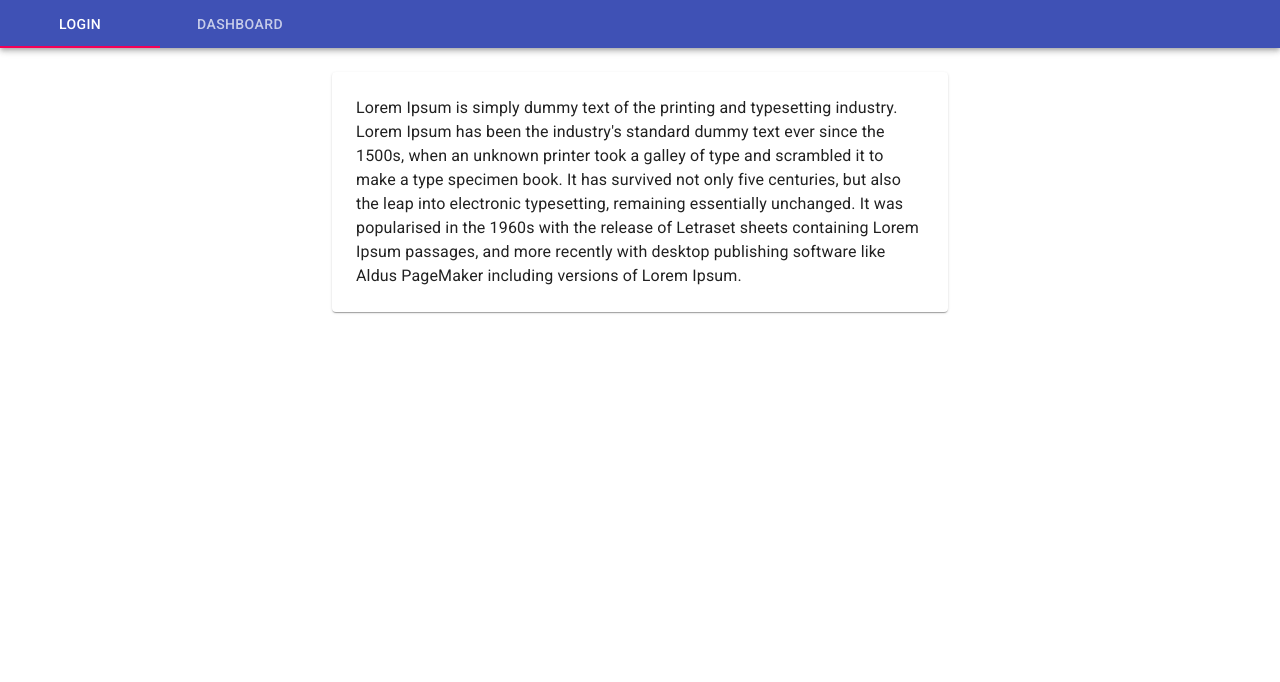
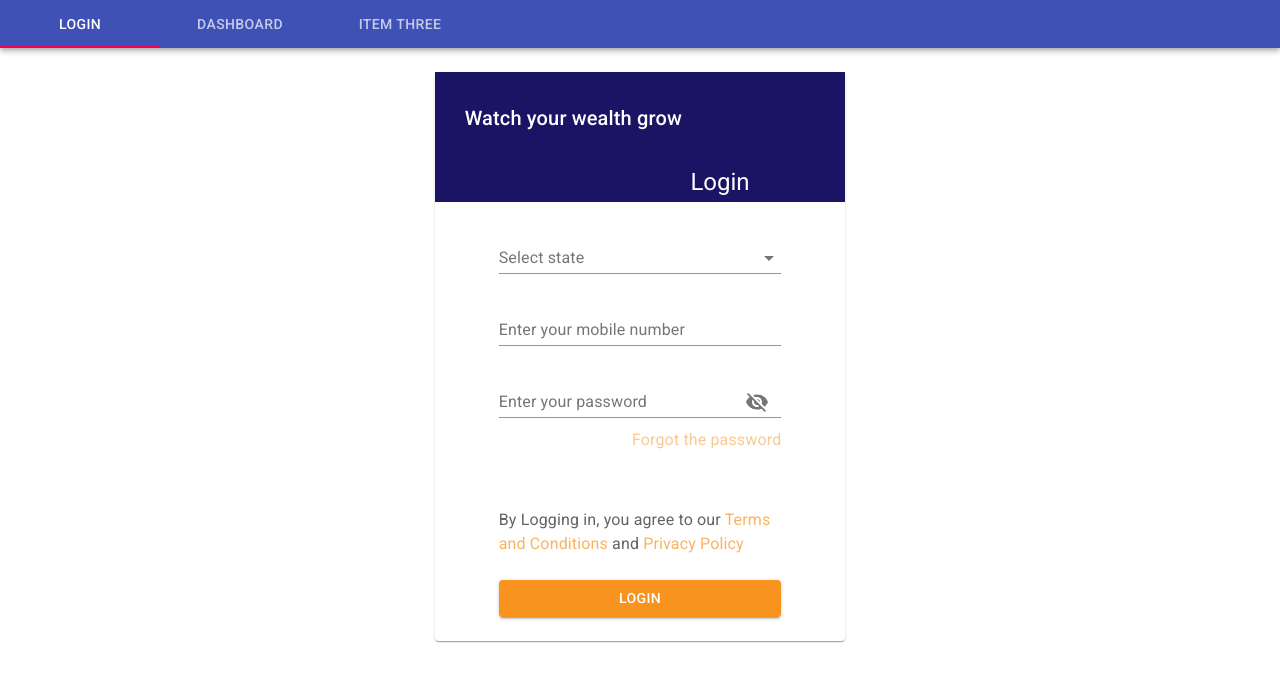
Before and after one commit to Srikanth910/sparkWeb, a React (Create React App) app: page / in a window 1280 px wide. Shown: the top 682 px of the page. Built offline with nearby package versions, Linux system fonts and the light colour scheme.

Commit message:
Login screen and Forgot screen

```diff
--- a/src/App.js
+++ b/src/App.js
@@ -4,6 +4,7 @@ import { AppBar, Tabs, Tab, Typography, Box } from "@material-ui/core";
 
 import Login from './components/Login';
 import Dashboard from './components/Dashboard';
+import Forgotpassword from "./components/Forgotpassword";
 
 function a11yProps(index) {
 
@@ -56,7 +57,7 @@ function App() {
         >
           <Tab label="Login" {...a11yProps(0)} />
           <Tab label="Dashboard" {...a11yProps(1)} />
-          {/* <Tab label="Item Three" {...a11yProps(2)} /> */}
+          <Tab label="Item Three" {...a11yProps(2)} />
         </Tabs>
       </AppBar>
       <TabPanel value={value} index={0}>
@@ -65,9 +66,9 @@ function App() {
       <TabPanel value={value} index={1}>
         <Dashboard />
       </TabPanel>
-      {/* <TabPanel value={value} index={2}>
-        Item Three
-      </TabPanel> */}
+      <TabPanel value={value} index={2}>
+        <Forgotpassword />
+      </TabPanel>
     </div>
   );
 }
--- /dev/null
+++ b/src/components/Forgotpassword.jsx
@@ -0,0 +1,57 @@
+import React from "react";
+import PropTypes from "prop-types";
+import { Grid, Paper, Typography, Box, TextField, Button } from "@material-ui/core";
+
+import States from "./States";
+
+const Forgotpassword = (props) => {
+  return (
+    <Grid container justify="center">
+      <Grid item xs={12} lg={4} sm={10} md={8}>
+        <Paper>
+          <Grid
+            container
+            direction="column"
+            style={{ height: "80px", background: "#1b1464", color: "white" }}
+          >
+            <Grid item style={{margin: 'auto'}}>
+              <Typography variant="h5">
+                Forgot password
+              </Typography>
+            </Grid>
+          </Grid>
+          <Box p={3} px={8}>
+            <Grid container direction="column">
+              <Grid item>
+                <States />
+              </Grid>
+              <Grid item style={{ marginTop: "1.5rem" }}>
+                <TextField
+                  type="number"
+                  id="standard-basic"
+                  fullWidth
+                  label="Enter your mobile number"
+                />
+              </Grid>
+
+              <Button
+                variant="contained"
+                style={{
+                  marginTop: "5rem",
+                  background: "#f7931e",
+                  color: "white",
+                }}
+              >
+                Submit
+              </Button>
+            </Grid>
+          </Box>
+        </Paper>
+      </Grid>
+    </Grid>
+  );
+};
+
+Forgotpassword.propTypes = {};
+
+export default Forgotpassword;
--- /dev/null
+++ b/src/components/States.jsx
@@ -0,0 +1,30 @@
+import React from "react";
+import PropTypes from "prop-types";
+import {
+
+    FormControl,
+    InputLabel,
+    MenuItem,
+    Select
+  } from "@material-ui/core";
+
+const States = (props) => {
+  return (
+    <FormControl fullWidth>
+      <InputLabel id="demo-simple-select-autowidth-label">
+        Select state
+      </InputLabel>
+      <Select
+        labelId="demo-simple-select-autowidth-label"
+        id="demo-simple-select-autowidth"
+      >
+        <MenuItem value={"Karnataka"}>Karnataka</MenuItem>
+        <MenuItem value={"Maharastra"}>Maharastra</MenuItem>
+      </Select>
+    </FormControl>
+  );
+};
+
+States.propTypes = {};
+
+export default States;
--- a/src/components/login.jsx
+++ b/src/components/login.jsx
@@ -1,34 +1,142 @@
-import React from "react";
+import React, { useState } from "react";
+// import { Link, withRouter } from "react-router-dom";
 // import PropTypes from 'prop-types';
-import { Grid, Paper, Box, Typography } from "@material-ui/core";
+import {
+  Grid,
+  Paper,
+  Box,
+  Typography,
+  FormControl,
+  InputLabel,
+  withStyles,
+  TextField,
+  Button,
+  IconButton,
+  Input,
+  InputAdornment,
+} from "@material-ui/core";
+import Visibility from "@material-ui/icons/Visibility";
+import VisibilityOff from "@material-ui/icons/VisibilityOff";
+import States from "./States";
 
-const Login = (props) => {
+const styles = (theme) => ({});
+
+const Login = ({ classes }) => {
+  const [values, setValues] = useState({
+    password: "",
+    showPassword: false,
+  });
+
+  const handleChange = (prop) => (event) => {
+    setValues({ ...values, [prop]: event.target.value });
+  };
+
+  const handleClickShowPassword = () => {
+    setValues({ ...values, showPassword: !values.showPassword });
+  };
+
+  const handleMouseDownPassword = (event) => {
+    event.preventDefault();
+  };
+
   return (
-    <Box>
     <Grid container justify="center">
-        <Grid item xs={12} lg={6} sm={10} md={8}>
+      <Grid item xs={12} lg={4} sm={10} md={8}>
         <Paper>
-            <Box p={3}>
+          <Grid
+            container
+            direction="column"
+            style={{ height: "130px", background: "#1b1464", color: "white" }}
+          >
+            <Grid item style={{ padding: "30px 0px 0px 30px" }}>
+              <Typography variant="h6">Watch your wealth grow</Typography>
+            </Grid>
+            <Grid item style={{ marginLeft: "10rem", marginTop: "2rem" }}>
+              <Typography variant="h5" align="center">
+                Login
+              </Typography>
+            </Grid>
+          </Grid>
+          <Box p={3} px={8}>
+            <Grid container direction="column">
+              <Grid item>
+                <States />
+              </Grid>
+              <Grid item style={{ marginTop: "1.5rem" }}>
+                <TextField
+                  type="number"
+                  id="standard-basic"
+                  fullWidth
+                  label="Enter your mobile number"
+                />
+              </Grid>
+              <Grid item style={{ marginTop: "1.5rem" }}>
+                <FormControl fullWidth>
+                  <InputLabel htmlFor="standard-adornment-password">
+                    Enter your password
+                  </InputLabel>
+                  <Input
+                    id="standard-adornment-password"
+                    type={values.showPassword ? "text" : "password"}
+                    value={values.password}
+                    onChange={handleChange("password")}
+                    endAdornment={
+                      <InputAdornment position="end">
+                        <IconButton
+                          aria-label="toggle password visibility"
+                          onClick={handleClickShowPassword}
+                          onMouseDown={handleMouseDownPassword}
+                        >
+                          {values.showPassword ? (
+                            <Visibility />
+                          ) : (
+                            <VisibilityOff />
+                          )}
+                        </IconButton>
+                      </InputAdornment>
+                    }
+                  />
+                </FormControl>
+              </Grid>
+
+              <Typography
+                style={{
+                  opacity: "0.5",
+                  marginTop: "10px",
+                  textAlign: "right",
+                  color: "#f7931e",
+                  cursor: "pointer",
+                }}
+              >
+                Forgot the password
+              </Typography>
+
+              <Grid item style={{ marginTop: "3.5rem", opacity: "0.7" }}>
                 <Typography>
-                Lorem Ipsum is simply dummy text of the printing and typesetting
-                industry. Lorem Ipsum has been the industry's standard dummy
-                text ever since the 1500s, when an unknown printer took a galley
-                of type and scrambled it to make a type specimen book. It has
-                survived not only five centuries, but also the leap into
-                electronic typesetting, remaining essentially unchanged. It was
-                popularised in the 1960s with the release of Letraset sheets
-                containing Lorem Ipsum passages, and more recently with desktop
-                publishing software like Aldus PageMaker including versions of
-                Lorem Ipsum.
+                  By Logging in, you agree to our{" "}
+                  <span style={{ color: "#f7931e" }}>Terms and Conditions</span>{" "}
+                  and <span style={{ color: "#f7931e" }}>Privacy Policy</span>
                 </Typography>
+              </Grid>
+
+              <Button
+                variant="contained"
+                style={{
+                  marginTop: "1.5rem",
+                  background: "#f7931e",
+                  color: "white",
+                }}
+              >
+                Login
+              </Button>
+            </Grid>
           </Box>
         </Paper>
       </Grid>
     </Grid>
-    </Box>
   );
 };
 
 Login.propTypes = {};
 
-export default Login;
+export default withStyles(styles)(Login);
```
Lines whose indentation alone changed are shown as unchanged.
